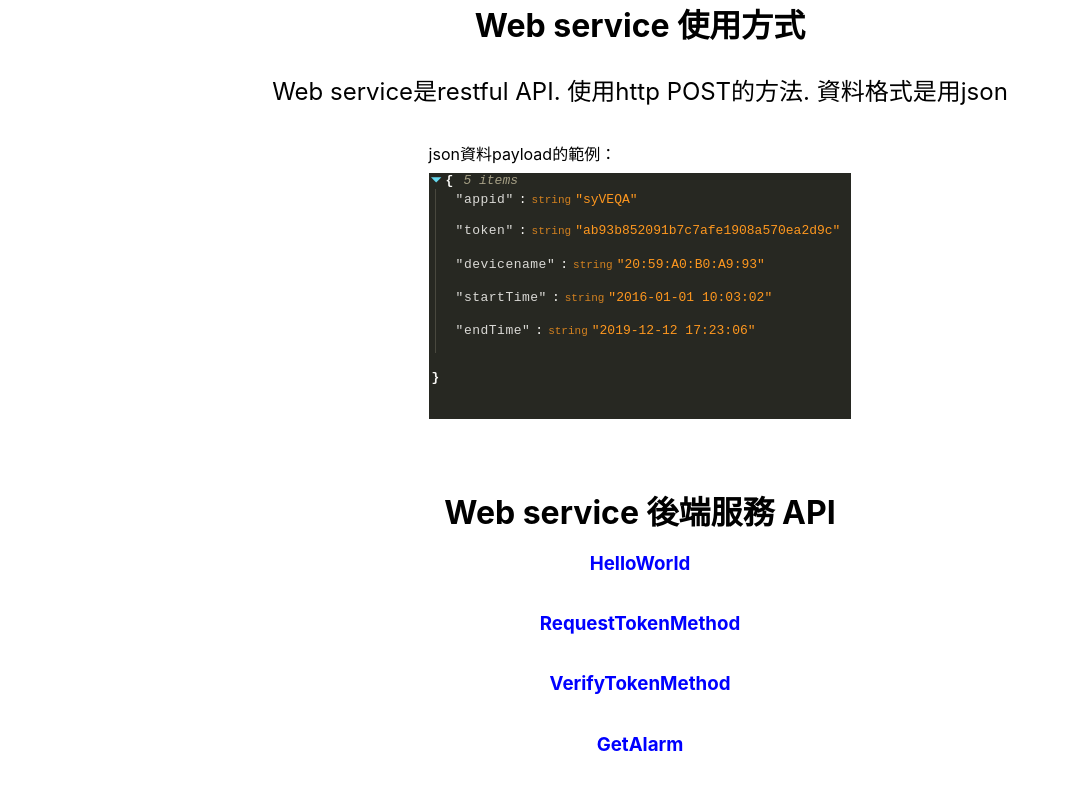
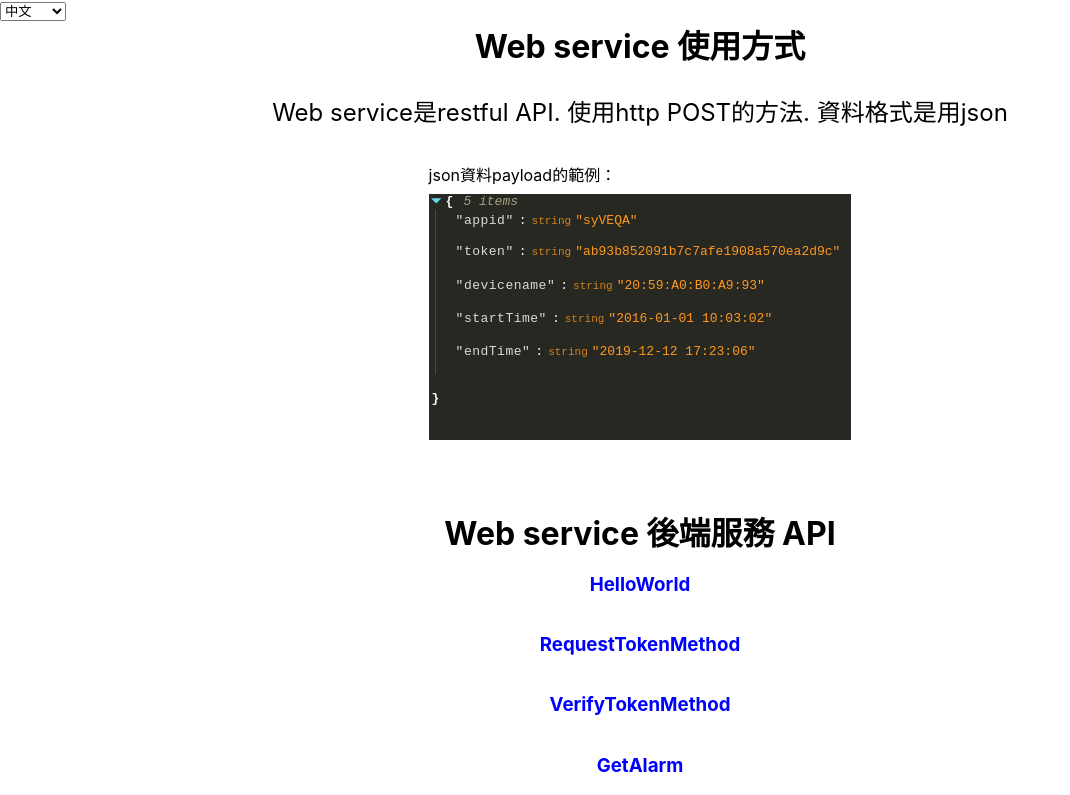
Before and after one commit to tomneo2004/jtiot-webservice-demo, a React (Create React App) app in the folder client/: page / in a window 1280 px wide. Shown: the top 795 px of the page, without its empty margins (0-1070 px from the left). Built offline with nearby package versions, Linux system fonts and the light colour scheme.

Commit message:
add language switch

```diff
--- a/client/src/App.js
+++ b/client/src/App.js
@@ -4,6 +4,7 @@ import { withTranslation } from 'react-i18next';
 
 import APIItem from './components/api-item/apiItem.component';
 import JsonViewer from './components/jsonViewer/jsonViewer';
+import LangSwitch from './components/langSwitch/langSwitch';
 
 import GetHelloWorld from './components/api-components/getHelloWorld.component';
 import RequestToken from './components/api-components/requestToken.component';
@@ -51,6 +52,8 @@ function App({t}) {
         :
         null
       }
+
+      <LangSwitch />
 
       <div className={classes.introSection}>
         <div className={classes.title}>{t('APIUsage-title')}</div>
--- /dev/null
+++ b/client/src/components/langSwitch/langSwitch.js
@@ -0,0 +1,23 @@
+import React from 'react';
+
+import i18next from 'i18next';
+import {getLangFromCode} from '../../i18n';
+
+const LangSwitcher = ()=>{
+
+    return (
+        <div>
+            <select defaultValue={i18next.language} onChange={(e)=>{
+            i18next.changeLanguage(e.target.value)
+            }}>
+            {
+                i18next.languages.map((langCode, i)=>{
+                return <option key={langCode} value={langCode}>{getLangFromCode(langCode)}</option>
+                })
+            }
+            </select>
+      </div>
+    );
+}
+
+export default LangSwitcher;
--- a/client/src/i18n.js
+++ b/client/src/i18n.js
@@ -2,6 +2,15 @@ import i18n from "i18next";
 import { initReactI18next } from "react-i18next";
 import ch from './locales/ch.json';
 import en from './locales/en.json';
+
+const langMap={
+  en:"English",
+  ch:"中文"
+}
+
+export const getLangFromCode = (code)=>{
+  return langMap[code];
+}
 
 // the translations
 // (tip move them in a JSON file and import them)
@@ -18,7 +27,7 @@ i18n
     debug: true,
     returnObjects: true,
 
-    fallbackLng: 'en',
+    fallbackLng: ['ch', 'en'],
 
     ns: ['common',
     'RequestToken',
```
